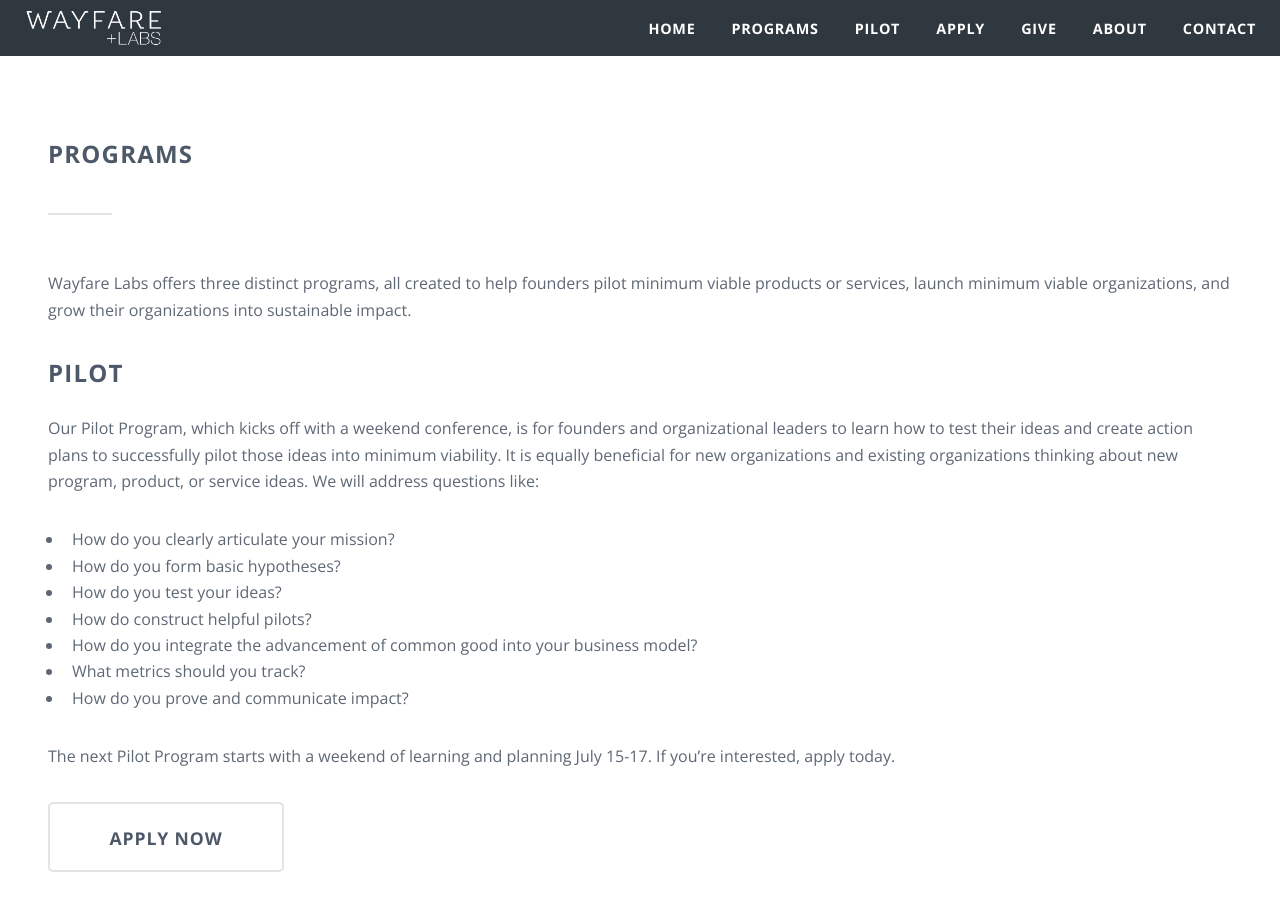
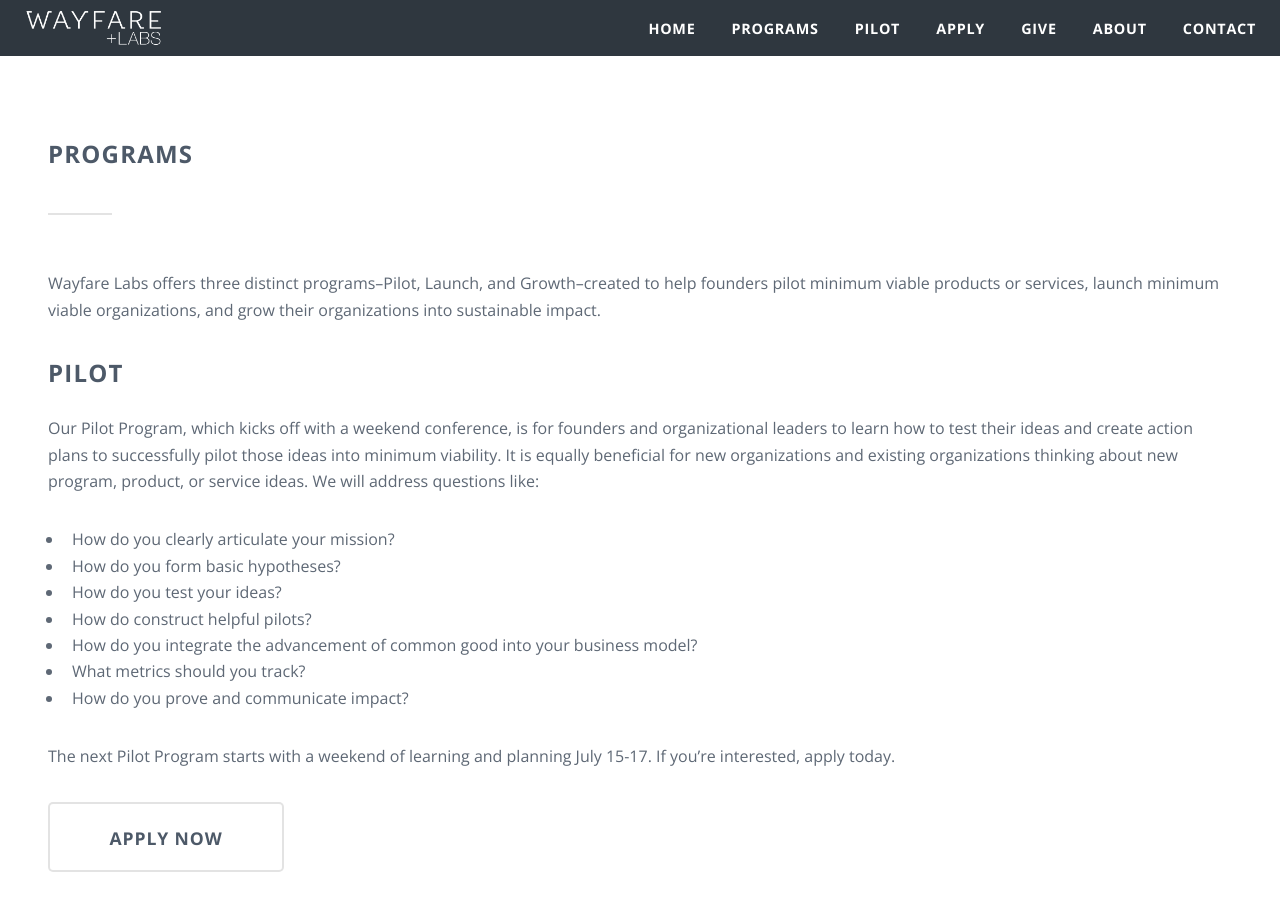
Before and after one commit to wayfareio/wayfarelabs.org, a Jekyll site: the page built from programs.markdown, in a window 1280 px wide and 900 px high. Built offline with Jekyll 4.4.1, drawn with Linux system fonts in a browser that asks for light colours; comment, search, counter and statistics services are not loaded.

Commit message:
Updated Programs

```diff
--- a/programs.markdown
+++ b/programs.markdown
@@ -4,7 +4,7 @@ date: 2016-02-26 17:26:00 -08:00
 position: 2
 ---
 
-Wayfare Labs offers three distinct programs, all created to help founders pilot minimum viable products or services, launch minimum viable organizations, and grow their organizations into sustainable impact.
+Wayfare Labs offers three distinct programs--Pilot, Launch, and Growth--created to help founders pilot minimum viable products or services, launch minimum viable organizations, and grow their organizations into sustainable impact.
 
 ## Pilot
 
```
